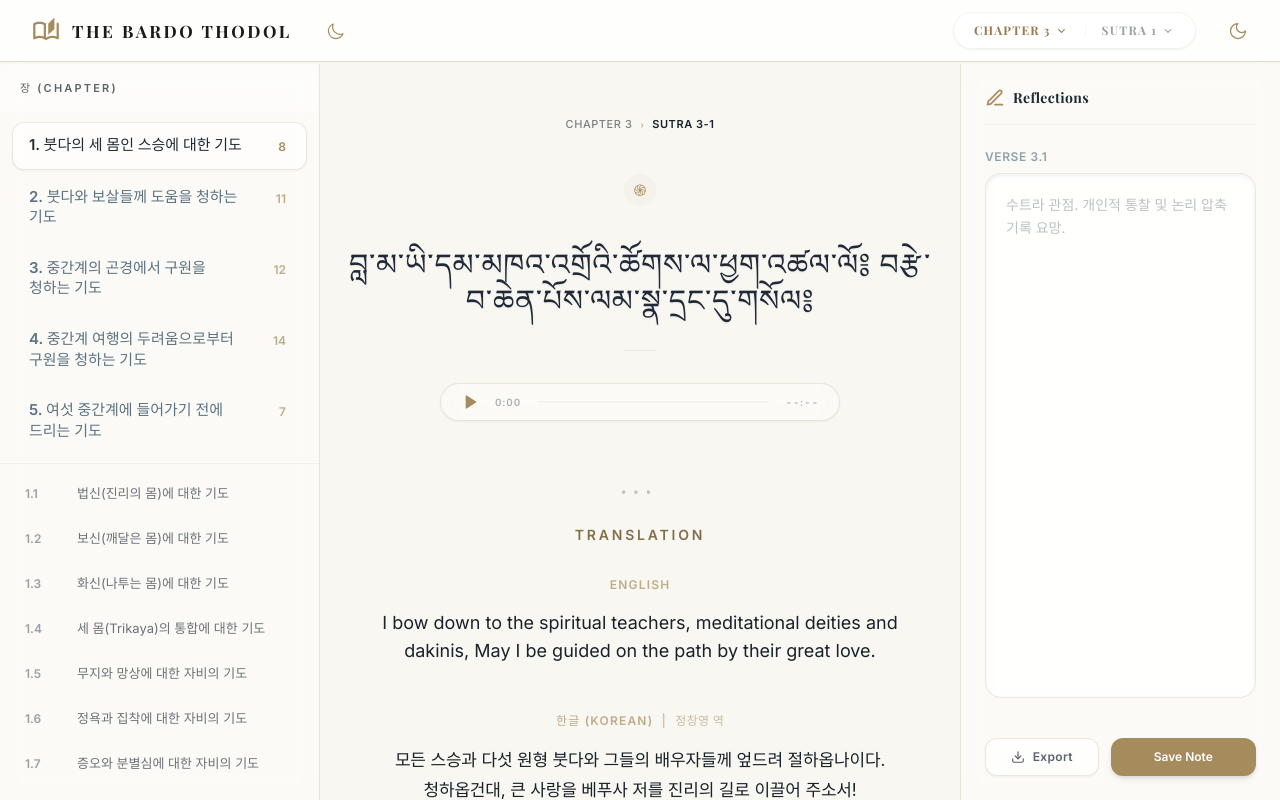
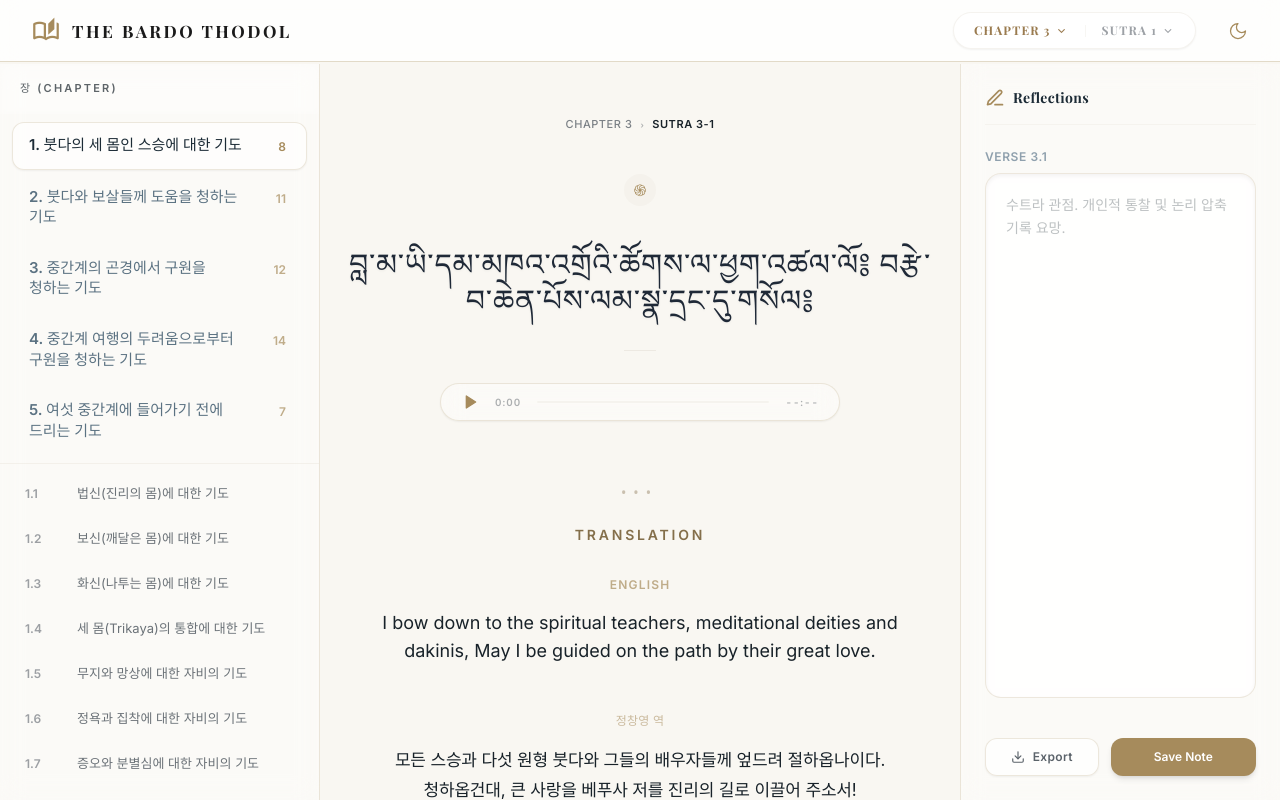
Before and after one commit to concario17-max/tibet, a React (Vite) app: page /chapter in a window 1280 px wide. Built offline with nearby package versions, Linux system fonts and the light colour scheme; a web font is replaced by a local one.

Commit message:
style: polish header by removing duplicate dark mode icon and remove redundant label in Korean translations

```diff
--- a/src/components/Header.jsx
+++ b/src/components/Header.jsx
@@ -68,13 +68,6 @@ const Header = () => {
                         The Bardo Thodol
                     </span>
                 </Link>
-                {isChapter && (
-                    <button className="ml-4 p-1.5 rounded-full hover:bg-black/5 transition-colors hidden sm:block">
-                        <svg className="w-5 h-5 text-gold-primary" viewBox="0 0 24 24" fill="none" stroke="currentColor" strokeWidth="1.5">
-                            <path strokeLinecap="round" strokeLinejoin="round" d="M20.354 15.354A9 9 0 018.646 3.646 9.003 9.003 0 0012 21a9.003 9.003 0 008.354-5.646z" />
-                        </svg>
-                    </button>
-                )}
             </div>
 
             {/* 비 챕터 페이지: 중앙 네비게이션 */}
--- a/src/pages/components/LeftSidebar.jsx
+++ b/src/pages/components/LeftSidebar.jsx
@@ -52,7 +52,13 @@ const LeftSidebar = ({ prayers, onSelectVerse, activeVerseId }) => {
                             return (
                                 <button
                                     key={prayer.id}
-                                    onClick={() => toggleChapter(prayer.id)}
+                                    onClick={() => {
+                                        toggleChapter(prayer.id);
+                                        // 챕터 클릭 시 해당 챕터의 첫 번째 구절로 자동 이동
+                                        if (prayer.verses && prayer.verses.length > 0) {
+                                            if (onSelectVerse) onSelectVerse(prayer.verses[0]);
+                                        }
+                                    }}
                                     className={`w-full flex items-start justify-between gap-2 px-3 py-3 rounded-xl text-left transition-colors ${isExpanded
                                         ? 'bg-white/60 dark:bg-dark-bg/60 shadow-sm border border-gold-primary/20 text-[#1C2B36] dark:text-gold-light'
                                         : 'text-[#5B7282] dark:text-dark-text-secondary hover:bg-gold-surface/40 dark:hover:bg-dark-bg/40 border border-transparent'
--- a/src/pages/components/ReadingPanel.jsx
+++ b/src/pages/components/ReadingPanel.jsx
@@ -124,7 +124,7 @@ const ReadingPanel = ({ verse }) => {
                                         <div key={index} className="relative">
                                             {index > 0 && <div className="absolute -top-6 left-1/2 -translate-x-1/2 w-8 h-[1px] bg-gold-border/30 dark:bg-dark-border"></div>}
                                             <h3 className="text-xs font-semibold uppercase tracking-widest text-gold-primary/70 dark:text-gold-light/60 text-center mb-4 font-inter">
-                                                한글 (Korean) <span className="text-gold-primary/50 mx-1">|</span> <span className="opacity-80 font-korean tracking-wide">{ko.translator} 역</span>
+                                                <span className="opacity-80 font-korean tracking-wide">{ko.translator} 역</span>
                                             </h3>
                                             <p className="font-korean text-base sm:text-[17px] leading-[1.8] text-text-primary dark:text-dark-text-primary min-h-[1.5em] text-center px-2 sm:px-4 break-keep font-[400] tracking-[-0.01em]">
                                                 {ko.text.replace(/[\r\n]+/g, ' ')}
```
